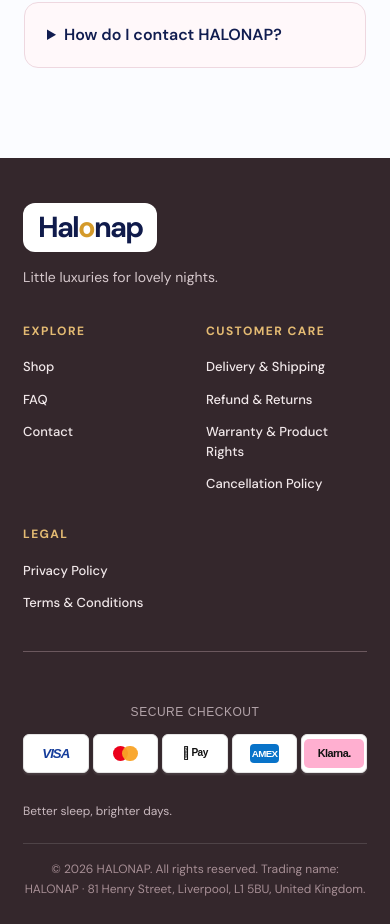
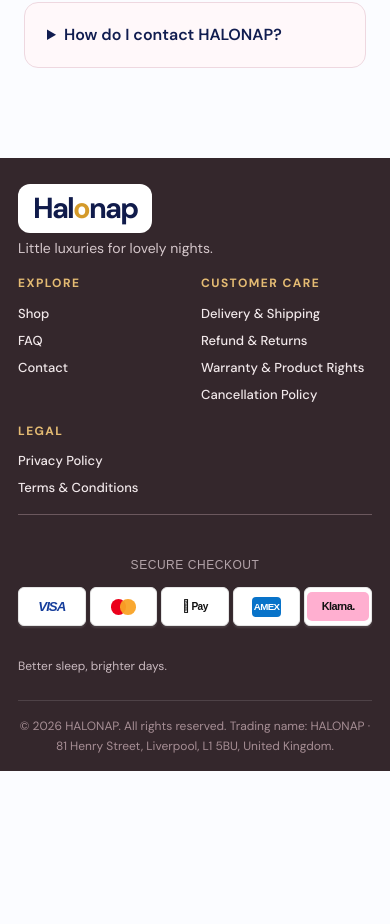
Before and after one commit to Ashvin2703/HALONAP, a plain HTML site: page index.html in a window 390 px wide. Shown: the part 10827-11751 px from the top of the page. After the commit the page ends 11598 px from the top, so only its background shows below. Drawn offline with nearby package versions, Linux system fonts and the light colour scheme; no server answers; a web font is replaced by a local one.

Commit message:
Reduce footer height and spacing across mobile and desktop

```diff
--- a/style.css
+++ b/style.css
@@ -234,3 +234,13 @@ footer.site-footer{display:block;background:#34272c;color:#f6edf0;padding:64px c
 
 /* Copyright and registered trading address always appear last in the footer */
 .footer-bottom .footer-copyright-last{display:block;flex:0 0 100%;width:100%;box-sizing:border-box;text-align:center;margin-top:16px;padding-top:16px;border-top:1px solid rgba(255,255,255,.16);font-size:12px;line-height:1.65;opacity:.8;overflow-wrap:anywhere}.footer-bottom{display:flex;flex-wrap:wrap;justify-content:center}.footer-bottom .footer-payment{order:0}.footer-bottom>span{order:1}.footer-bottom .footer-copyright-last{order:99}
+
+/* Compact footer: preserve existing links and payment marks */
+footer.site-footer{padding:32px clamp(18px,4vw,58px) 16px}
+.site-footer .footer-inner{gap:24px}
+.site-footer .footer-brand p{margin-top:8px;line-height:1.4}
+.site-footer .footer-links{gap:16px}
+.site-footer .footer-group{gap:7px}
+.site-footer .footer-group h3{margin:0 0 5px}
+.site-footer .footer-bottom{margin-top:20px;padding-top:14px;gap:10px}
+@media(max-width:560px){footer.site-footer{padding:26px 18px 14px}.site-footer .footer-inner{gap:18px}.site-footer .footer-links{gap:18px 12px}.site-footer .footer-group{gap:7px}.site-footer .footer-brand p{margin-top:6px}.site-footer .footer-bottom{margin-top:16px;padding-top:12px}}
```
